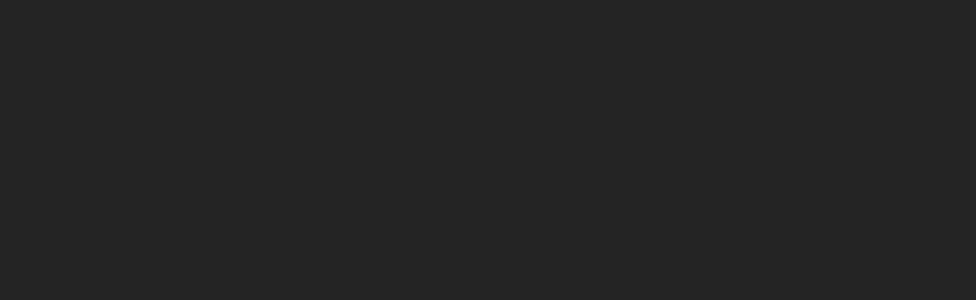
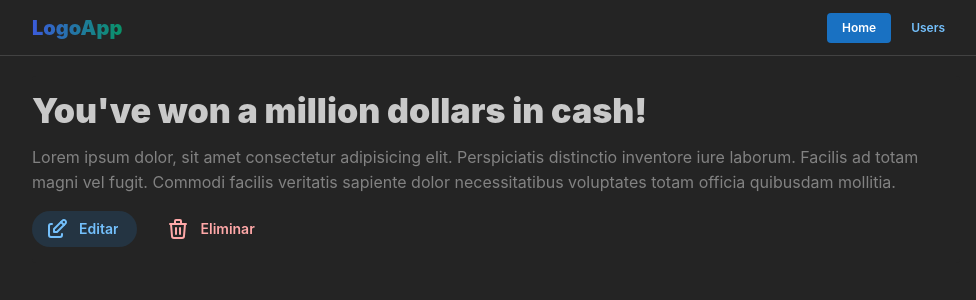
Before and after one commit to jruizsilva/posts-crud, a React (Vite) app: page /posts/1 in a window 1280 px wide. Before the commit this address had no page. Shown: the top 300 px of the page, without its empty margins (144-1120 px from the left). Built offline with nearby package versions, Linux system fonts and the light colour scheme.

Commit message:
confirm delete

```diff
--- a/package.json
+++ b/package.json
@@ -12,6 +12,9 @@
   "dependencies": {
     "@mantine/core": "7.11.2",
     "@mantine/hooks": "7.11.2",
+    "@mantine/modals": "^7.11.2",
+    "@mantine/notifications": "^7.11.2",
+    "@tabler/icons-react": "^3.11.0",
     "react": "^18.3.1",
     "react-dom": "^18.3.1",
     "react-router-dom": "^6.25.1"
--- a/src/App.tsx
+++ b/src/App.tsx
@@ -2,11 +2,16 @@ import "@mantine/core/styles.css";
 import { MantineProvider } from "@mantine/core";
 import { theme } from "./theme";
 import MainRouter from "./routes/MainRouter";
+import { ModalsProvider } from "@mantine/modals";
+import { Notifications } from "@mantine/notifications";
 
 export default function App() {
   return (
     <MantineProvider theme={theme} defaultColorScheme="dark">
-      <MainRouter />
+      <Notifications />
+      <ModalsProvider>
+        <MainRouter />
+      </ModalsProvider>
     </MantineProvider>
   );
 }
--- a/src/components/layouts/MainLayout.tsx
+++ b/src/components/layouts/MainLayout.tsx
@@ -54,7 +54,7 @@ export function MainLayout() {
             variant="gradient"
             gradient={{ from: "indigo", to: "teal", deg: 90 }}
             component={NavLink}
-            to={"/"}
+            to={"/posts"}
           >
             LogoApp
           </Text>
--- a/src/components/ui/PostCard/PostCard.tsx
+++ b/src/components/post/PostCard/PostCard.tsx
@@ -13,7 +13,7 @@ export default function PostCard(_props: Props): JSX.Element {
           size="lg"
           lineClamp={1}
           component={Link}
-          to={""}
+          to={"1"}
           className={classes.title}
         >
           You&apos;ve won a million dollars in cash!
--- /dev/null
+++ b/src/components/post/PostDelete/PostDelete.tsx
@@ -0,0 +1,57 @@
+interface Props {}
+import { Button, Text } from "@mantine/core";
+import { modals } from "@mantine/modals";
+import { IconCheck, IconTrash } from "@tabler/icons-react";
+import { notifications } from "@mantine/notifications";
+
+export default function PostDelete(_props: Props): JSX.Element {
+  const openDeleteModal = () =>
+    modals.openConfirmModal({
+      title: "Eliminar la publicación",
+      centered: true,
+      children: (
+        <Text size="sm">
+          ¿Estás seguro de que quieres eliminar la publicación? <br />
+          Esta acción no se puede deshacer.
+        </Text>
+      ),
+      labels: { confirm: "Eliminar", cancel: "Cancelar" },
+      confirmProps: { color: "red" },
+      onCancel: () => console.log("Cancel"),
+      onConfirm: () => {
+        console.log("Confirmed");
+        const id = notifications.show({
+          loading: true,
+          title: "Eliminando...",
+          message: "",
+          autoClose: false,
+          withCloseButton: false,
+        });
+        setTimeout(() => {
+          notifications.update({
+            id,
+            withCloseButton: true,
+            color: "green",
+            title: "Exito!",
+            message: "La publicación fue eliminada exitosamente",
+            loading: false,
+            autoClose: 2000,
+            icon: <IconCheck size={20} />,
+          });
+        }, 3000);
+      },
+    });
+  return (
+    <>
+      <Button
+        radius={"xl"}
+        variant="subtle"
+        color="red"
+        leftSection={<IconTrash />}
+        onClick={openDeleteModal}
+      >
+        Eliminar
+      </Button>
+    </>
+  );
+}
--- a/src/main.tsx
+++ b/src/main.tsx
@@ -1,6 +1,7 @@
 import React from "react";
 import ReactDOM from "react-dom/client";
 import App from "./App.tsx";
+import "@mantine/notifications/styles.css";
 
 ReactDOM.createRoot(document.getElementById("root") as HTMLElement).render(
   <React.StrictMode>
--- a/src/pages/PostListPage.tsx
+++ b/src/pages/PostListPage.tsx
@@ -1,5 +1,5 @@
 import { SimpleGrid } from "@mantine/core";
-import PostCard from "../components/ui/PostCard/PostCard";
+import PostCard from "../components/post/PostCard/PostCard";
 
 interface Props {}
 
--- a/src/pages/PostPage.tsx
+++ b/src/pages/PostPage.tsx
@@ -1,9 +1,29 @@
+import { Button, Group, Paper, Text, Title } from "@mantine/core";
+import { IconEdit } from "@tabler/icons-react";
+import PostDelete from "../components/post/PostDelete/PostDelete";
+
 interface Props {}
 
 export default function PostPage(_props: Props): JSX.Element {
   return (
     <>
-      <h1>PostPage</h1>
+      <Paper py={16}>
+        <Group>
+          <Title fw={900} fz={"h1"} lh={1.1}>
+            You&apos;ve won a million dollars in cash!
+          </Title>
+          <Text c="dimmed">
+            Lorem ipsum dolor, sit amet consectetur adipisicing elit.
+            Perspiciatis distinctio inventore iure laborum. Facilis ad totam
+            magni vel fugit. Commodi facilis veritatis sapiente dolor
+            necessitatibus voluptates totam officia quibusdam mollitia.
+          </Text>
+          <Button radius={"xl"} variant="light" leftSection={<IconEdit />}>
+            Editar
+          </Button>
+          <PostDelete />
+        </Group>
+      </Paper>
     </>
   );
 }
--- a/src/pages/index.ts
+++ b/src/pages/index.ts
@@ -1,3 +1,5 @@
-export { default as HomePage } from "./PostListPage";
+export { default as PostListPage } from './PostListPage';
 
-export { default as UserListPage } from "./UserListPage";
+export { default as PostPage } from './PostPage';
+
+export { default as UserListPage } from './UserListPage';
--- a/src/routes/MainRouter.tsx
+++ b/src/routes/MainRouter.tsx
@@ -1,6 +1,7 @@
-import { BrowserRouter, Routes, Route } from "react-router-dom";
+import { BrowserRouter, Routes, Route, Navigate } from "react-router-dom";
 import { MainLayout } from "../components/layouts/MainLayout";
-import { HomePage, UserListPage } from "../pages";
+import { PostListPage, UserListPage } from "../pages";
+import PostPage from "../pages/PostPage";
 
 interface Props {}
 
@@ -10,11 +11,15 @@ export default function MainRouter(_props: Props): JSX.Element {
       <BrowserRouter>
         <Routes>
           <Route element={<MainLayout />}>
-            <Route path="/" element={<HomePage />} />
+            <Route path="/posts">
+              <Route index element={<PostListPage />} />
+              <Route path=":id" element={<PostPage />} />
+            </Route>
             <Route path="/users">
               <Route index element={<UserListPage />} />
               <Route path=":id" element={<h1>User Detail Page</h1>} />
             </Route>
+            <Route path="*" element={<Navigate to={"/posts"} />} />
           </Route>
         </Routes>
       </BrowserRouter>
```
Also changed, not shown: src/components/post/PostCard/PostCard.module.scss (renamed from src/components/ui/PostCard/PostCard.module.scss), 1 other file (tests, documents, lock files or other folders).
